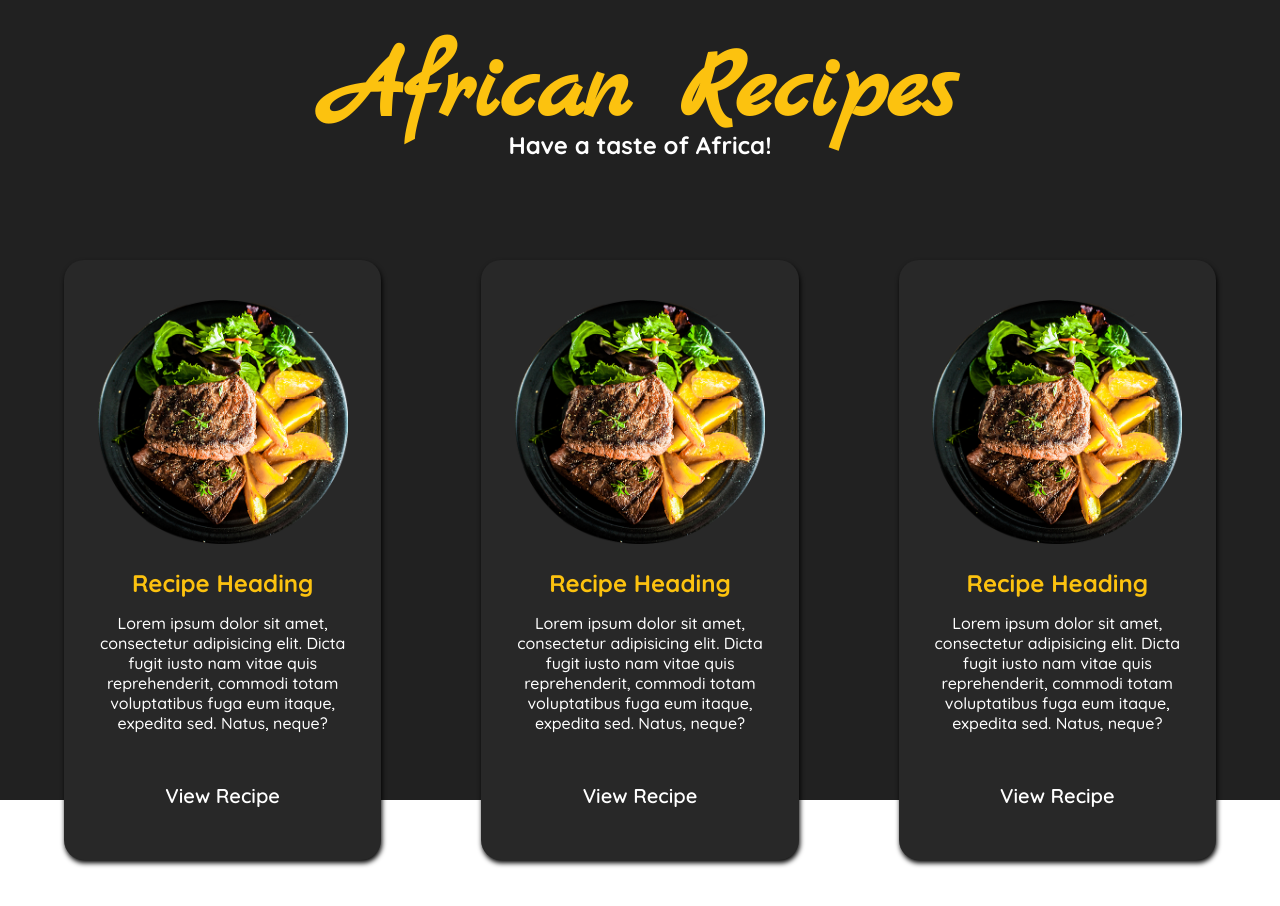
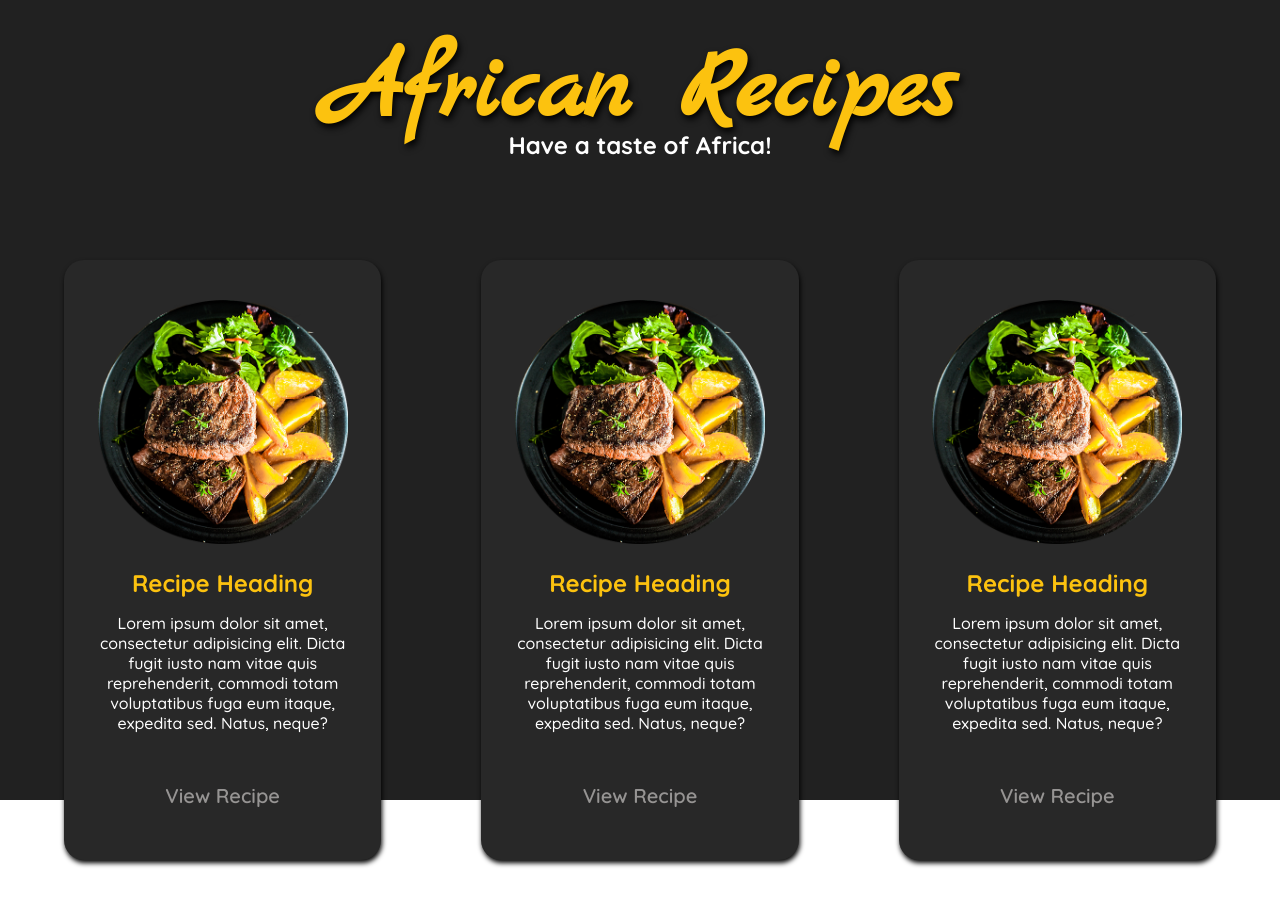
Before and after one commit to mururi/Taste_of_Africa, a plain HTML site: page index.html in a window 1280 px wide. Drawn offline with Linux system fonts and the light colour scheme.

Commit message:
Add text shadow to heading

```diff
--- a/style.css
+++ b/style.css
@@ -18,6 +18,7 @@
   color: #FCC20F;
   font-size: 100px;
   text-align: center;
+  text-shadow: 2px 4px 7px black;
 }
 
 .container h2 {
@@ -66,6 +67,7 @@
   padding: 50px 0px;
   font-size: 20px;
   font-weight: 600;
+  color: #969493;
   transition: ease-in-out 250ms;
 }
 
```
